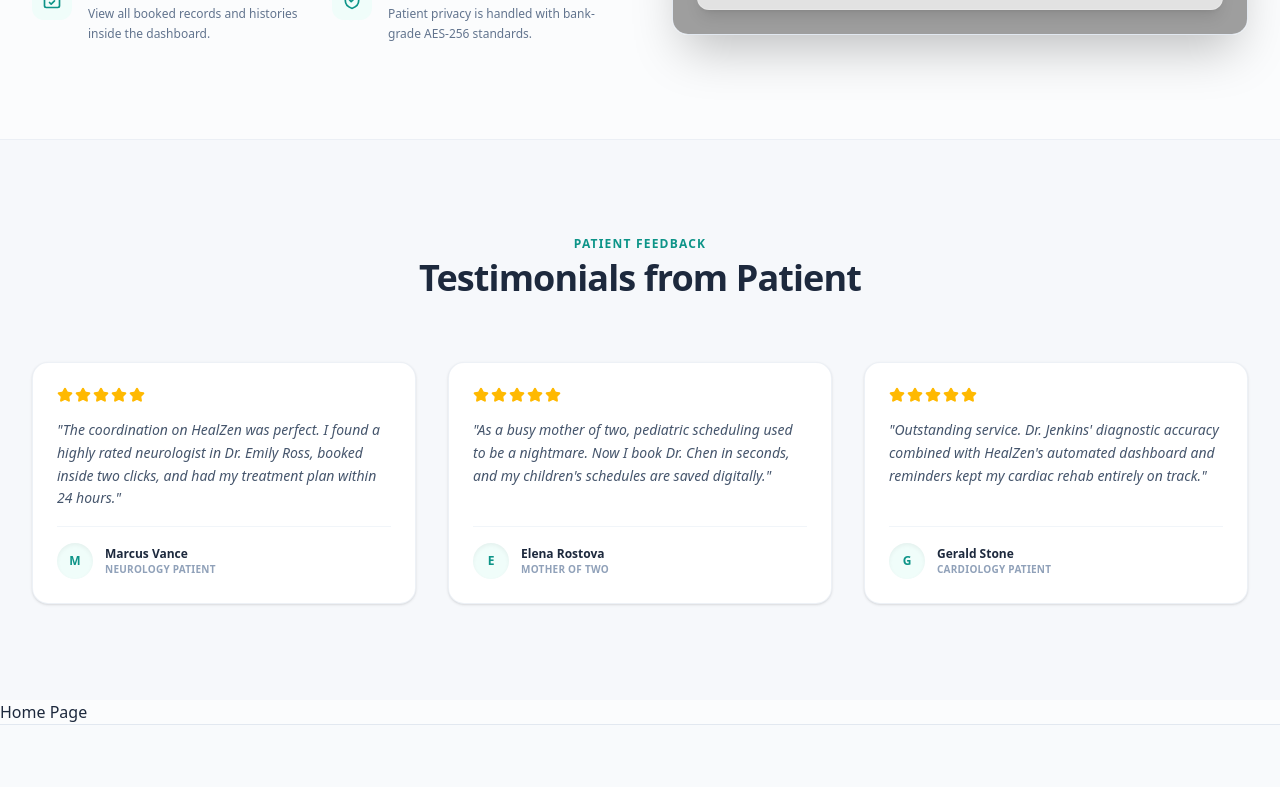
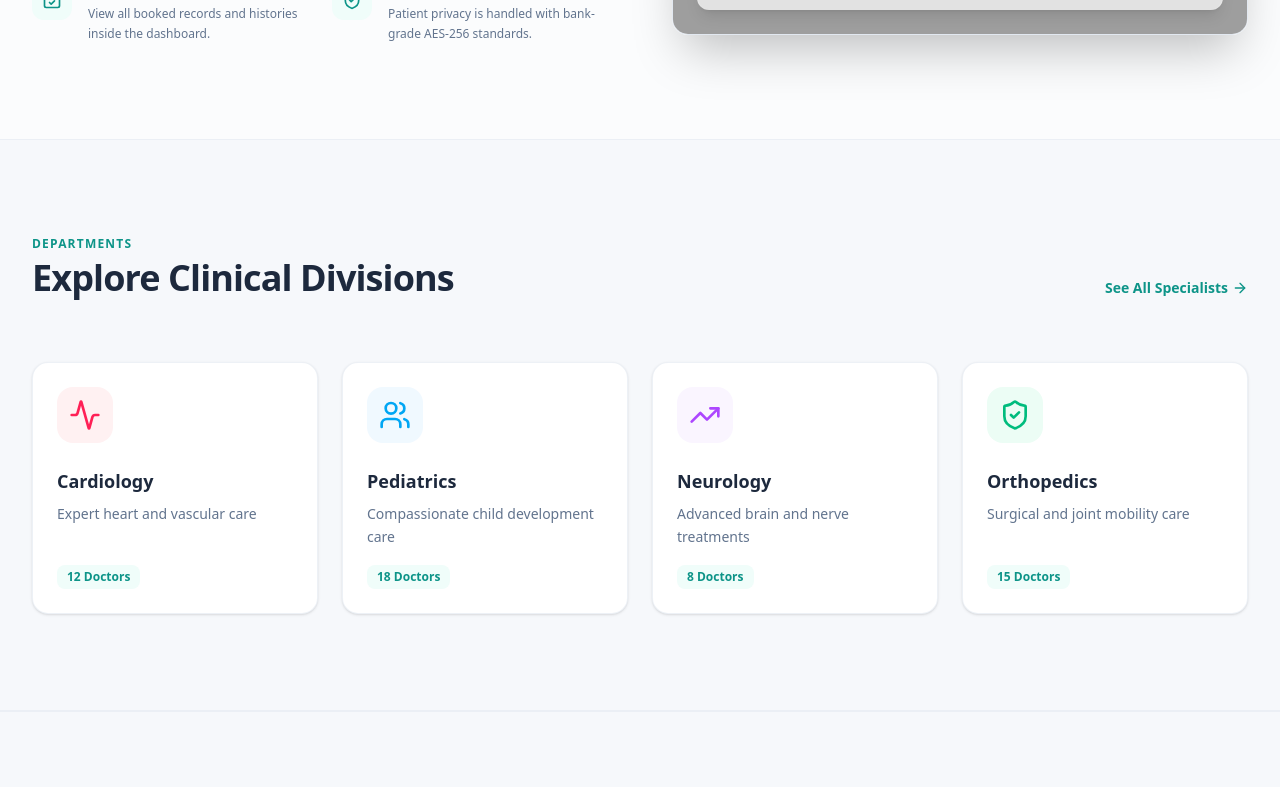
Before and after one commit to farjanayeasminrimi/HealZen, a Next.js app: page / in a window 1280 px wide. Shown: the part 1340-2127 px from the top of the page. Built offline with nearby package versions, Linux system fonts and the light colour scheme; grey boxes are pictures that could not be loaded.

Commit message:
specialities section added

```diff
--- a/src/app/page.js
+++ b/src/app/page.js
@@ -1,7 +1,9 @@
 "use client";
 
 import Benefits from "@/components/home/Benefits";
+import CTA from "@/components/home/CTA";
 import Hero from "@/components/home/Hero";
+import Specialties from "@/components/home/Specialties";
 import StatsHero from "@/components/home/StatsHero";
 import Testimonials from "@/components/home/Testimonials";
 
@@ -14,8 +16,13 @@
       <StatsHero></StatsHero>
       {/* Benefits */}
       <Benefits></Benefits>
+      {/* Specialties */}
+      <Specialties></Specialties>
+      {/* Top rated Doctor's */}
+      {/* Testimonial */}
       <Testimonials></Testimonials>
-      <h1>Home Page</h1>
+      {/* Call to action btn */}
+      <CTA></CTA>
     </div>
   );
 }
--- /dev/null
+++ b/src/components/home/CTA.jsx
@@ -0,0 +1,44 @@
+"use client";
+
+import React from "react";
+import Link from "next/link";
+
+export default function CTA() {
+  return (
+    <section className="max-w-7xl mx-auto px-4 sm:px-6 lg:px-8 py-16 sm:py-24 transition-colors duration-300">
+      {/* Container holding gradient backings and geometrical floating vectors */}
+      <div className="relative bg-gradient-to-r from-brand-700 to-brand-850 dark:from-brand-900 dark:to-slate-950 rounded-3xl overflow-hidden shadow-2xl p-8 sm:p-12 lg:p-16 text-center max-w-5xl mx-auto border border-brand-600/10 dark:border-slate-800/40">
+        {/* Geometric white accent grid in the background */}
+        <div className="absolute inset-0 opacity-10 bg-[radial-gradient(#fff_1px,transparent_1px)] [background-size:16px_16px]" />
+
+        {/* Content area */}
+        <div className="relative z-10 max-w-2xl mx-auto flex flex-col gap-6 items-center">
+          <h2 className="text-3xl sm:text-4xl lg:text-5xl font-black text-white leading-tight">
+            Ready to Book Your Health Consultation?
+          </h2>
+
+          <p className="text-sm sm:text-base text-brand-100 font-semibold leading-relaxed">
+            Join HealZen hospital networks today. Browse all accredited medical practitioners, read
+            patient testimonies, and reserve your time slot dynamically.
+          </p>
+
+          {/* Interactive buttons with smooth hover animations */}
+          <div className="flex flex-wrap items-center justify-center gap-4 mt-2">
+            <Link
+              href="/appointments"
+              className="px-8 py-4 bg-white text-brand-800 hover:bg-slate-100 rounded-xl text-sm font-bold shadow-md transition-colors duration-300 cursor-pointer"
+            >
+              Book Appointment Now
+            </Link>
+            <Link
+              href="/dashboard"
+              className="px-8 py-4 bg-brand-600 border border-brand-500 hover:bg-brand-700 text-white rounded-xl text-sm font-bold shadow-md transition-colors duration-300 cursor-pointer"
+            >
+              Explore Patient Dashboard
+            </Link>
+          </div>
+        </div>
+      </div>
+    </section>
+  );
+}
--- /dev/null
+++ b/src/components/home/Specialties.jsx
@@ -0,0 +1,94 @@
+"use client";
+
+import React from "react";
+import Link from "next/link";
+import { ArrowRight, Activity, Users, TrendingUp, ShieldCheck } from "lucide-react";
+
+export default function Specialties() {
+  // Reusable array configuration for clinical division cards
+  const specialties = [
+    {
+      name: "Cardiology",
+      desc: "Expert heart and vascular care",
+      count: "12 Doctors",
+      icon: <Activity className="w-8 h-8 text-rose-500" />,
+      bg: "bg-rose-50 dark:bg-rose-950/20",
+    },
+    {
+      name: "Pediatrics",
+      desc: "Compassionate child development care",
+      count: "18 Doctors",
+      icon: <Users className="w-8 h-8 text-sky-500" />,
+      bg: "bg-sky-50 dark:bg-sky-950/20",
+    },
+    {
+      name: "Neurology",
+      desc: "Advanced brain and nerve treatments",
+      count: "8 Doctors",
+      icon: <TrendingUp className="w-8 h-8 text-purple-500" />,
+      bg: "bg-purple-50 dark:bg-purple-950/20",
+    },
+    {
+      name: "Orthopedics",
+      desc: "Surgical and joint mobility care",
+      count: "15 Doctors",
+      icon: <ShieldCheck className="w-8 h-8 text-emerald-500" />,
+      bg: "bg-emerald-50 dark:bg-emerald-950/20",
+    },
+  ];
+
+  return (
+    <section className="bg-slate-100/50 dark:bg-slate-950/40 border-y border-slate-200/50 dark:border-slate-850/50 py-16 sm:py-24 transition-colors duration-300">
+      <div className="max-w-7xl mx-auto px-4 sm:px-6 lg:px-8">
+        {/* Section Header */}
+        <div className="flex flex-col sm:flex-row items-start sm:items-end justify-between gap-4 mb-12 sm:mb-16">
+          <div>
+            <span className="text-xs font-bold text-brand-600 dark:text-brand-400 uppercase tracking-widest mb-1.5 block">
+              Departments
+            </span>
+            <h2 className="text-3xl sm:text-4xl font-extrabold text-slate-800 dark:text-white tracking-tight">
+              Explore Clinical Divisions
+            </h2>
+          </div>
+          <Link
+            href="/appointments"
+            className="inline-flex items-center gap-1 text-sm font-bold text-brand-600 dark:text-brand-400 hover:text-brand-700 dark:hover:text-brand-300 hover:translate-x-1 transition-all duration-300"
+          >
+            See All Specialists <ArrowRight className="w-4 h-4" />
+          </Link>
+        </div>
+
+        {/* Division Cards Grid */}
+        <div className="grid grid-cols-1 sm:grid-cols-2 lg:grid-cols-4 gap-6">
+          {specialties.map((dept, idx) => (
+            <Link
+              key={idx}
+              href={`/appointments?dept=${dept.name}`}
+              className="group flex flex-col p-6 bg-white dark:bg-slate-900 border border-slate-200/60 dark:border-slate-850/80 rounded-2xl shadow-sm hover:shadow-md transition-all duration-300 hover:-translate-y-1"
+            >
+              {/* Specialized Division Icon backing with bounce-hover effect */}
+              <div
+                className={`w-14 h-14 rounded-2xl ${dept.bg} flex items-center justify-center mb-6 group-hover:scale-110 transition-transform duration-300`}
+              >
+                {dept.icon}
+              </div>
+
+              <h3 className="text-lg font-bold text-slate-800 dark:text-white mb-2 group-hover:text-brand-600 dark:group-hover:text-brand-400 transition-colors">
+                {dept.name}
+              </h3>
+
+              <p className="text-xs sm:text-sm text-slate-500 dark:text-slate-300 leading-relaxed font-medium mb-4 flex-grow">
+                {dept.desc}
+              </p>
+
+              {/* Doctor count badge */}
+              <span className="text-xs font-bold text-brand-600 dark:text-brand-400 bg-brand-50 dark:bg-brand-950/40 px-2.5 py-1 rounded-lg w-fit transition-colors">
+                {dept.count}
+              </span>
+            </Link>
+          ))}
+        </div>
+      </div>
+    </section>
+  );
+}
```
